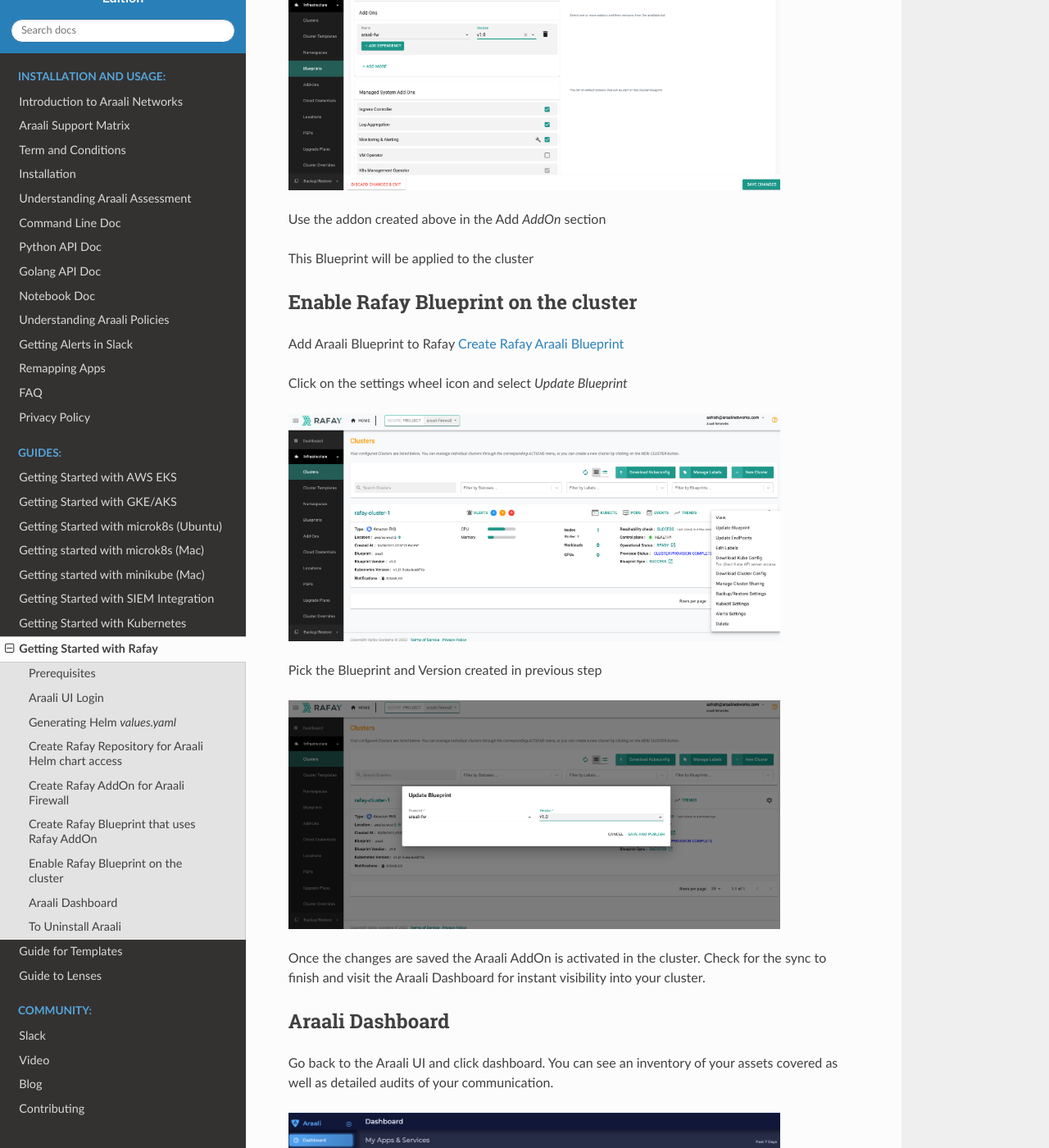
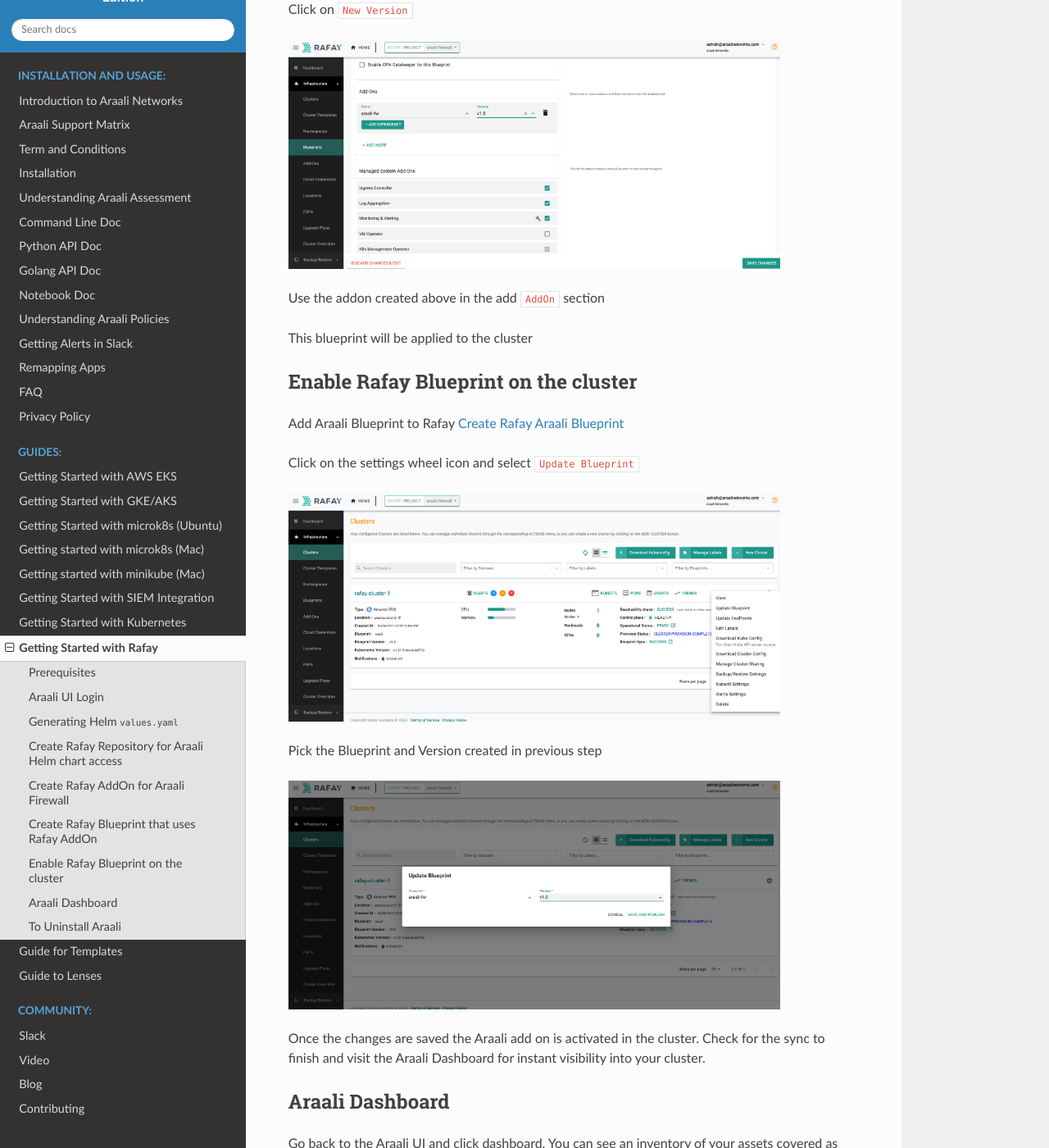
Before and after one commit to araalinetworks/api, a Sphinx documentation site: the page built from doc/source/guide_getting_started_with_rafay.rst, in a window 1280 px wide and 1400 px high, scrolled down 4999 px. Shown: the whole window at 82% size. Built offline with Sphinx 7.4.7 and the Read the Docs theme 2.0.0, drawn with Linux system fonts in a browser that asks for light colours; some of the changed text lies outside the part shown.

Commit message:
Minor edits to Rafay page

```diff
--- a/doc/source/guide_getting_started_with_rafay.rst
+++ b/doc/source/guide_getting_started_with_rafay.rst
@@ -7,8 +7,8 @@
 1. Registered with Rafay and account created
 2. Register with Araali to create an account
     * To access the UI dashboard
-    * To install `araalictl` and authorize it
-    * To help with generation of Helm `values.yaml`
+    * To install ``araalictl`` and authorize it
+    * To help with generation of Helm ``values.yaml``
 
 Araali UI Login
 ***************
@@ -26,9 +26,9 @@
  :width: 600
  :alt: Araali Authorization Dashboard
 
-Generating Helm `values.yaml`
-*****************************
-Follow the steps below to generate a `values.yaml` file to use with Araali Helm chart for
+Generating Helm ``values.yaml``
+*******************************
+Follow the steps below to generate a ``values.yaml`` file to use with Araali Helm chart for
 your cluster.
 
 1. Download Araalictl
@@ -92,29 +92,29 @@
 
 Create Rafay Blueprint that uses Rafay AddOn
 ********************************************
-Add Araali Blueprint to Rafay `Create Rafay Araali Blueprint <https://console.rafay.dev/#/app/blueprints>`_
+Add Araali blueprint to Rafay `Create Rafay Araali Blueprint <https://console.rafay.dev/#/app/blueprints>`_
 
-Click on `New AddOn`
+Click on ``New AddOn``
 
 .. image:: images/rafay-araali-new-blueprint.png
  :width: 600
  :alt: Create Araali Blueprint in Rafay
 
-Click on `New Version`
+Click on ``New Version``
 
 .. image:: images/rafay-araali-new-blueprint-version.png
  :width: 600
  :alt: Create Araali Blueprint Version in Rafay
 
-Use the addon created above in the Add `AddOn` section
+Use the addon created above in the add ``AddOn`` section
 
-This Blueprint will be applied to the cluster
+This blueprint will be applied to the cluster
 
 Enable Rafay Blueprint on the cluster
 *************************************
 Add Araali Blueprint to Rafay `Create Rafay Araali Blueprint <https://console.rafay.dev/#/app/blueprints>`_
 
-Click on the settings wheel icon and select `Update Blueprint`
+Click on the settings wheel icon and select ``Update Blueprint``
 
 .. image:: images/rafay-araali-cluster-add-blueprint.png
  :width: 600
@@ -126,7 +126,7 @@
  :width: 600
  :alt: Add Araali Blueprint Version to Cluster in Rafay
 
-Once the changes are saved the Araali AddOn is activated in the cluster.
+Once the changes are saved the Araali add on is activated in the cluster.
 Check for the sync to finish and visit the Araali Dashboard for instant visibility into your cluster.
 
 Araali Dashboard
```
Also changed, not shown: other parts of doc/source/guide_getting_started_with_rafay.rst (+7 -7 lines), doc/source/images/updated-araali-console-signin.png.
